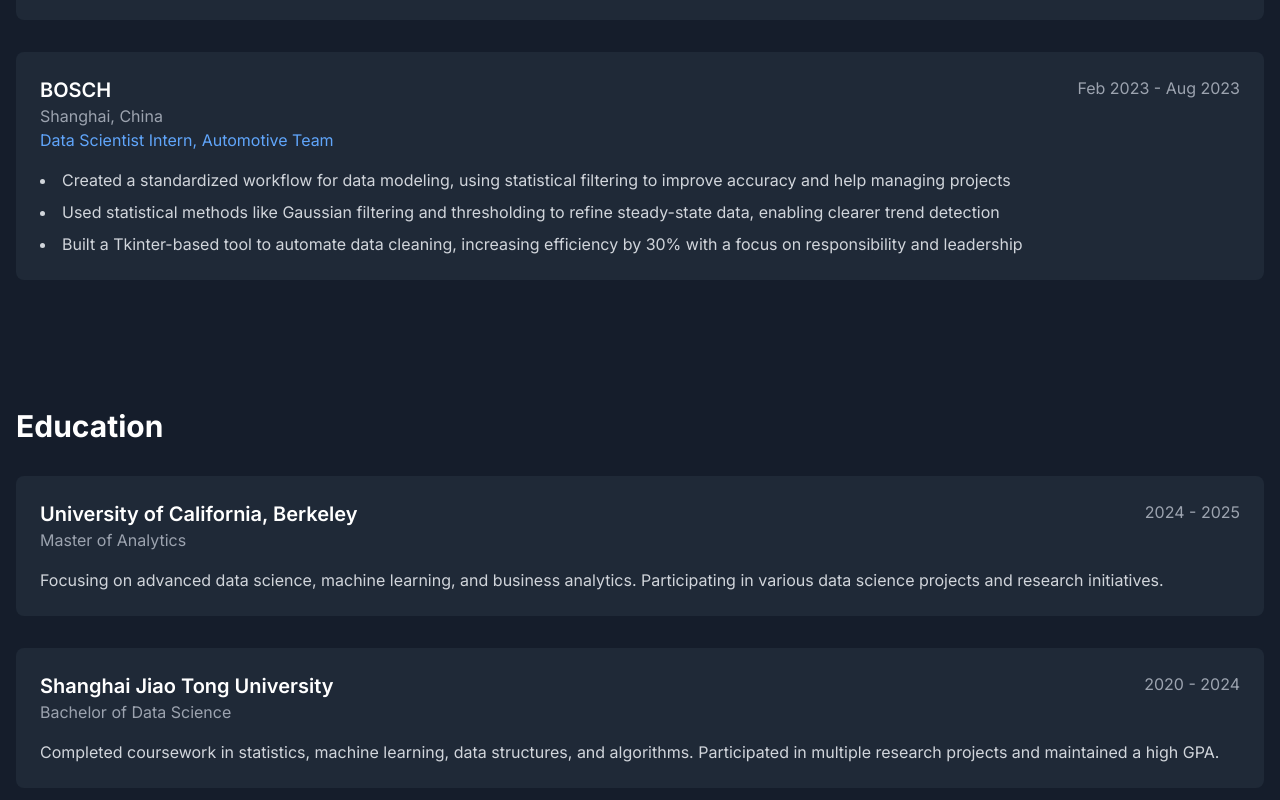
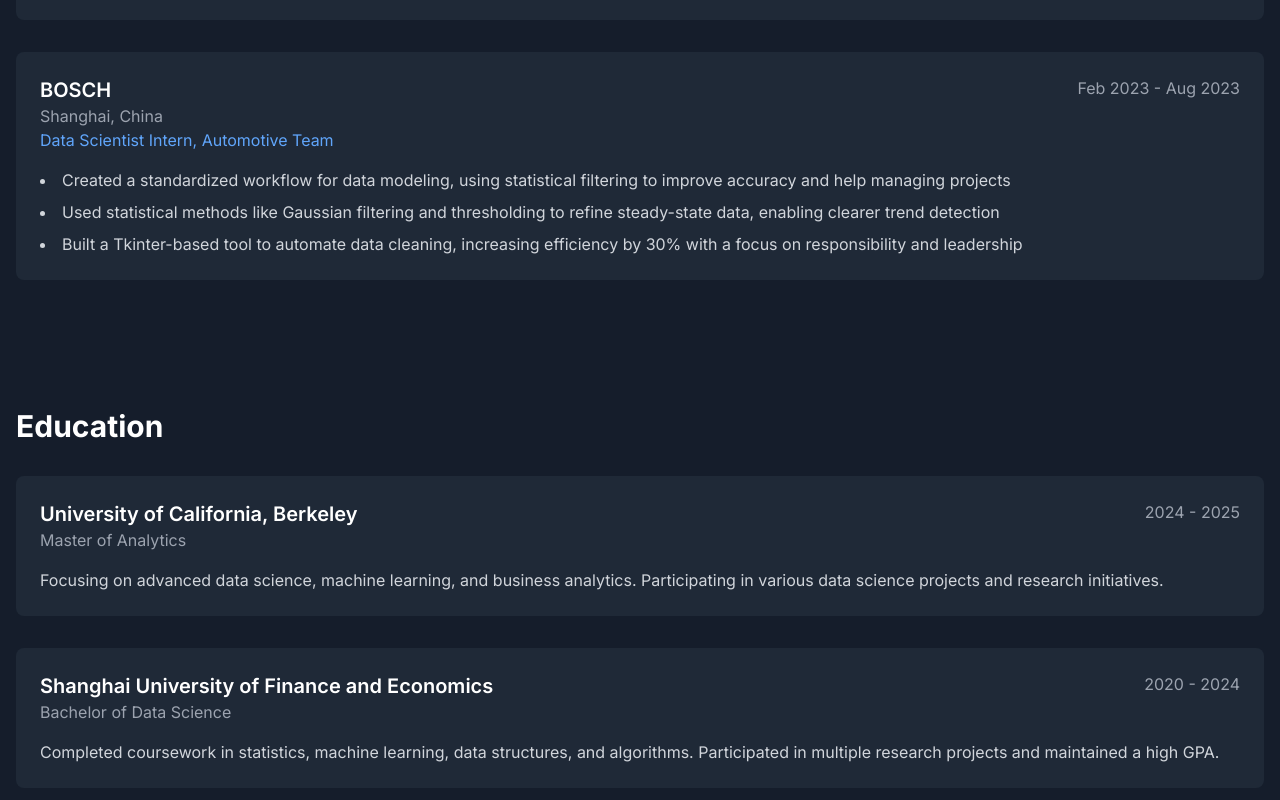
Before and after one commit to OliverOuyang/Portfolio-Web, a Next.js app: page / in a window 1280 px wide. Shown: the part 1572-2372 px from the top of the page. Built offline with nearby package versions, Linux system fonts and the light colour scheme.

Commit message:
Update: Change university name in Education component

```diff
--- a/app/components/Education.tsx
+++ b/app/components/Education.tsx
@@ -10,7 +10,7 @@ const educationData = [
     description: "Focusing on advanced data science, machine learning, and business analytics. Participating in various data science projects and research initiatives."
   },
   {
-    school: "Shanghai Jiao Tong University",
+    school: "Shanghai University of Finance and Economics",
     degree: "Bachelor of Data Science",
     period: "2020 - 2024",
     description: "Completed coursework in statistics, machine learning, data structures, and algorithms. Participated in multiple research projects and maintained a high GPA."
```
